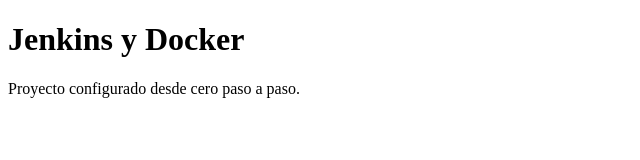
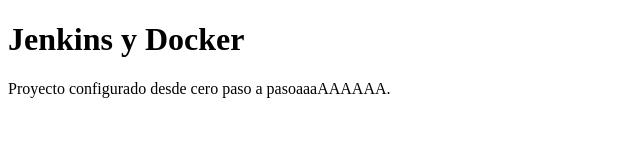
Before and after one commit to Esteban-Developer/proyecto-jenkins, a plain HTML site: page index.html in a window 1280 px wide. Shown: the whole page, without its empty margins (0-640 px from the left). Drawn offline with Linux system fonts and the light colour scheme.

Commit message:
Update index.html

```diff
--- a/index.html
+++ b/index.html
@@ -6,6 +6,6 @@
 </head>
 <body>
   <h1>Jenkins y Docker</h1>
-  <p>Proyecto configurado desde cero paso a paso.</p>
+  <p>Proyecto configurado desde cero paso a pasoaaaAAAAAA.</p>
 </body>
 </html>
```
